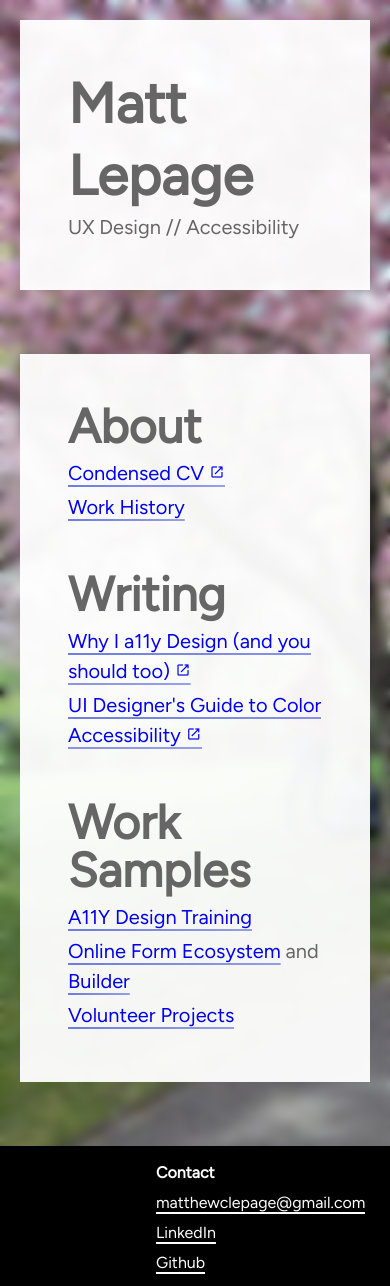
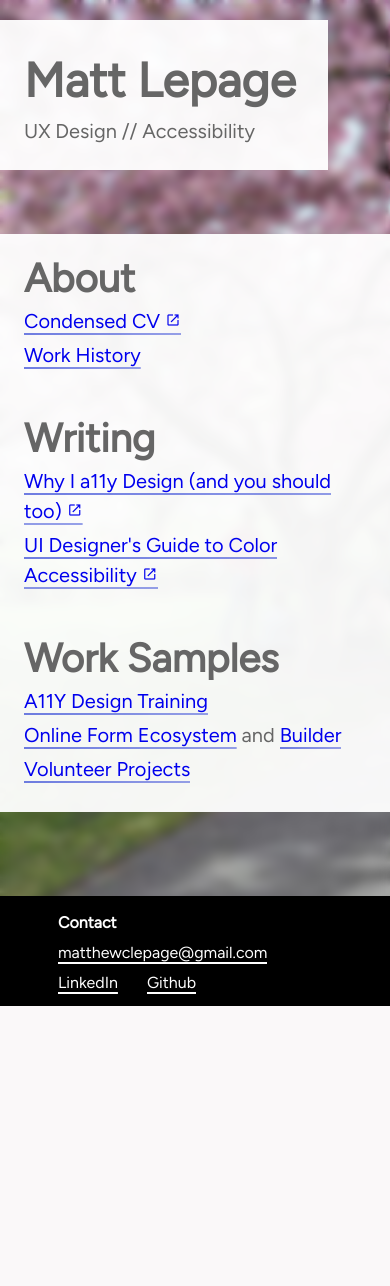
Before and after one commit to mtylpg/mtylpg.github.io, a PHP site: page / in a window 390 px wide. After the commit the page ends 1006 px from the top, so only its background shows below. Run offline with PHP 8.4, Linux system fonts and the light colour scheme.

Commit message:
Mobile fixes for new layout
Fixing mobile padding (and removing that accidental blur)

```diff
--- a/styles/portfolio2.css
+++ b/styles/portfolio2.css
@@ -84,7 +84,7 @@
 }
 .h2--subheader{
     font-size: 24px;
-    line-height: 1em;
+    line-height: 1.5em;
     font-weight: bold;
     margin-top: 16px;
 }
@@ -165,7 +165,6 @@
     max-width: 1000px;
     margin: 40px auto;
     background: rgba(255,255,255, .95);
-    backdrop-filter: blur(5px);
     padding: 48px;
 }
 
@@ -337,11 +336,17 @@
 /* Responsive Overrides */
 @media only screen and (max-width: 900px) {
     main{
-        padding: 20px 20px 0 20px;
+        padding: 20px 0;
         width: auto;
     }
     body{
         font-size: 20px;
+    }
+    .header-block, .body-block, .photo-header__cutout{
+        padding: 24px;
+    }
+    .top-nav__content{
+        padding: 0px 24px;
     }
     .body-block{
         width: auto;
@@ -352,6 +357,10 @@
         display: inline-block;
         width:100% ;
     }
+
+    .contact{
+        padding: 10px;
+    }
 }
 @media only screen and (max-width: 1070px) {
     .photo-header{
@@ -359,10 +368,10 @@
         background-size: initial;
     }
     h1, .h1{
-        font-size: 56px;
+        font-size: 48px;
     }
     h2, .h2{
-        font-size: 48px;
+        font-size: 40px;
     }
 }
 
```
